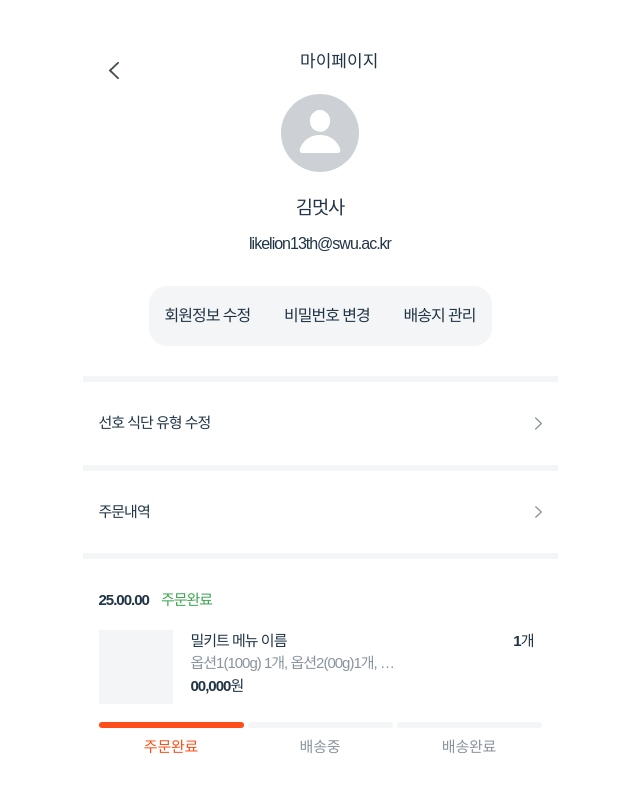
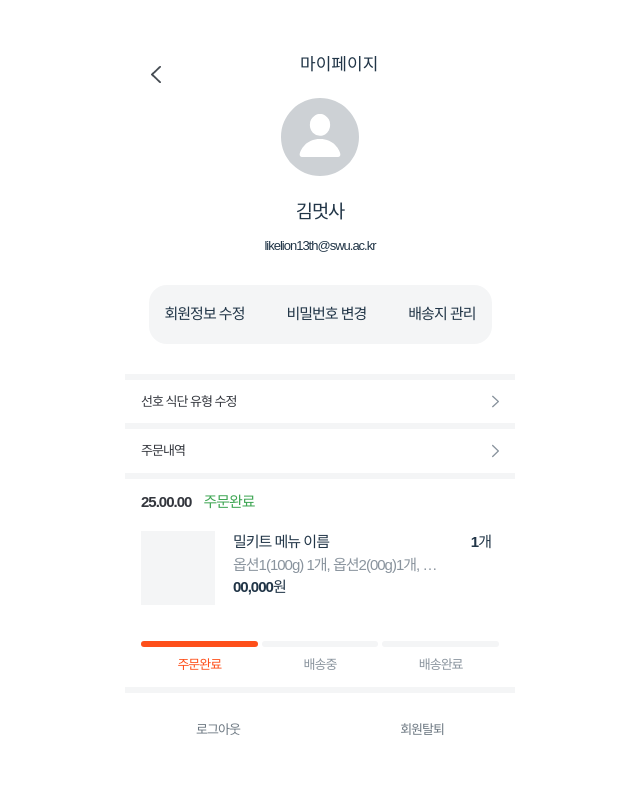
Before and after one commit to miswulin/MealForYou_FE, a React (Vite) app: page /mypage in a window 1280 px wide. Shown: the top 792 px of the page, without its empty margins (320-960 px from the left). Built offline with nearby package versions, Linux system fonts and the light colour scheme.

Commit message:
feat: 마이페이지 로그아웃/탈퇴버튼 추가 및 UI 수정

```diff
--- a/package.json
+++ b/package.json
@@ -14,6 +14,7 @@
     "@emotion/styled": "^11.14.1",
     "@mui/icons-material": "^7.3.5",
     "@mui/material": "^7.3.5",
+    "axios": "^1.13.2",
     "react": "^19.1.1",
     "react-dom": "^19.1.1",
     "react-icons": "^5.5.0",
--- a/src/App.css
+++ b/src/App.css
@@ -1,6 +1,6 @@
 #root {
   width: 100%;
-  max-width: 475px;
+  max-width: 390px;
   margin: 0 auto;
   text-align: center;
 }
--- a/src/pages/MyPage/MyPage.jsx
+++ b/src/pages/MyPage/MyPage.jsx
@@ -3,10 +3,47 @@ import arrow from "../../assets/right_arrow.svg";
 import styles from "../MyPage/MyPage.module.css";
 import Header from "../../components/Header";
 import { useNavigate } from "react-router-dom";
+import { useState, useEffect } from "react";
 
 export default function MyPage() {
+
   const navigate = useNavigate();
+  //모달창
+  const [showLogout, setShowLogout] = useState(false);
+  const [showDelete, setShowDelete] = useState(false);
+  const [showLogoutDone, setShowLogoutDone] = useState(false);
+  const [showDeleteDone, setShowDeleteDone] = useState(false);
 
+  //로그아웃 함수
+  const handleLogoutConfirm = () => {
+    setShowLogout(false); //로그아웃 모달 없애고
+    setShowLogoutDone(true); //로그아웃 완료 창 뜨도록
+  };
+
+  //회원탈퇴 함수
+  const handleDeleteConfirm = () => {
+    setShowDelete(false); //회원탈퇴 모달 없애고
+    setShowDeleteDone(true); //회원탈퇴 완료 창 뜨도록
+  };
+
+  // 완료 모달 3초 뒤 자동 닫기
+  useEffect(() => {
+    if (showLogoutDone) {
+      const timer = setTimeout(() => {
+        setShowLogoutDone(false);
+      }, 3000);
+      return () => clearTimeout(timer);
+    }
+  }, [showLogoutDone]);
+
+  useEffect(() => {
+    if (showDeleteDone) {
+      const timer = setTimeout(() => {
+        setShowDeleteDone(false);
+      }, 3000);
+      return () => clearTimeout(timer);
+    }
+  }, [showDeleteDone]);
   return (
     <main className={styles.page}>
       {/* 헤더*/}
@@ -21,7 +58,7 @@ export default function MyPage() {
         <div className={styles.profile}>
           <img src={profileIcon} alt="Profile Icon" />
           <h3>김멋사</h3>
-          <p>likelion13th@swu.ac.kr</p>
+          <p className={styles.email}>likelion13th@swu.ac.kr</p>
         </div>
         {/* 각 페이지로 이동 */}
         <div className={styles.userSettings}>
@@ -29,7 +66,7 @@ export default function MyPage() {
           <p onClick={() => navigate("/editpassword")}>비밀번호 변경</p>
           <p onClick={() => navigate("/editaddress")}>배송지 관리</p>
         </div>
-        <hr className={styles.hr1} />
+        <hr className={styles.hr} />
         <div className={styles.container}>
           <h3>선호 식단 유형 수정</h3>
           <img
@@ -39,16 +76,16 @@ export default function MyPage() {
             style={{ cursor: "pointer" }}
           />
         </div>
-        <hr className={styles.hr1} />
+        <hr className={styles.hr} />
 
         <div className={styles.container}>
           <h3>주문내역</h3>
           <img src={arrow} alt="arrow Icon" style={{ cursor: "pointer" }} />
         </div>
-        <hr />
+        <hr className={styles.hr} />
         <div className={styles.wrapper}>
           <div className={styles.textWrapper}>
-            <h5>25.00.00</h5>
+            <h5 className={styles.orderDate}>25.00.00</h5>
             <h5 className={styles.orderStatus}>주문완료</h5>
           </div>
           <div className={styles.item}>
@@ -64,6 +101,8 @@ export default function MyPage() {
               <p className={styles.price}>00,000원</p>
             </div>
           </div>
+          <hr className={styles.hr} />
+
           {/* 주문 상태 표시 */}
           <div className={styles.statusContainer}>
             <div className={`${styles.step} ${styles.active}`}>
@@ -82,6 +121,82 @@ export default function MyPage() {
             </div>
           </div>
         </div>
+        <hr className={styles.hr} />
+        {/* 로그아웃, 회원탈퇴 */}
+        <div>
+          <div className={styles.btnWrapper}>
+            <p onClick={() => setShowLogout(true)}>로그아웃</p>
+            <p onClick={() => setShowDelete(true)}>회원탈퇴</p>
+          </div>
+
+          {/* 로그아웃 모달 */}
+          {showLogout && (
+            <div className={styles.modal}>
+              <div className={styles.modalBox}>
+                <h2 className={styles.title}>로그아웃</h2>
+                <p className={styles.text}>로그아웃을 계속 하시겠습니까?</p>
+                <div className={styles.btnBox}>
+                  <button
+                    className={styles.cancel}
+                    onClick={() => setShowLogout(false)}
+                  >
+                    취소
+                  </button>
+                  <button
+                    className={styles.confirm}
+                    onClick={handleLogoutConfirm}
+                  >
+                    로그아웃
+                  </button>
+                </div>
+              </div>
+            </div>
+          )}
+          {/* 로그아웃 완료 모달 */}
+          {showLogoutDone && (
+            <div className={styles.modal}>
+              <div className={styles.modalBox}>
+                <h2 className={styles.title}>로그아웃 완료</h2>
+                <p className={styles.text}>로그아웃이 완료되었습니다.</p>
+              </div>
+            </div>
+          )}
+          {/* 회원탈퇴 모달 */}
+          {showDelete && (
+            <div className={styles.modal}>
+              <div className={styles.modalBox}>
+                <h2 className={styles.title}>회원탈퇴</h2>
+                <p className={styles.text}>회원탈퇴를 계속 하시겠습니까?</p>
+                <div className={styles.btnBox}>
+                  <button
+                    className={styles.cancel}
+                    onClick={() => setShowDelete(false)}
+                  >
+                    취소
+                  </button>
+                  <button
+                    className={styles.confirm}
+                    onClick={handleDeleteConfirm}
+                  >
+                    회원탈퇴
+                  </button>
+                </div>
+              </div>
+            </div>
+          )}
+          {/* 로그아웃 완료 모달 */}
+          {showDeleteDone && (
+            <div className={styles.modal}>
+              <div className={styles.modalBox}>
+                <h2 className={styles.title}>탈퇴 완료</h2>
+                <p className={styles.text}>
+                  회원탈퇴가 완료되었습니다. <br />
+                  그동안 밀포유를 사용해주셔서 감사합니다.
+                </p>
+              </div>
+            </div>
+          )}
+        </div>
       </section>
     </main>
   );
--- a/src/pages/MyPage/MyPage.module.css
+++ b/src/pages/MyPage/MyPage.module.css
@@ -4,6 +4,9 @@ h5 {
   margin: 0;
   padding: 0;
   letter-spacing: -1px;
+}
+.email {
+  font-size: 13px;
 }
 .page {
   height: 100%;
@@ -33,11 +36,13 @@ h5 {
 }
 .userSettings p {
   cursor: pointer;
+  font-size: 15px;
 }
-.hr1 {
+.hr {
   height: 6px;
   background-color: #f4f5f6;
   border: none;
+  margin: 0px;
 }
 .container {
   display: flex;
@@ -45,14 +50,11 @@ h5 {
   justify-content: space-between;
 }
 .container h3 {
-  font-size: 15px;
+  font-size: 13px;
   font-weight: 700;
+  color: #33363d;
 }
-hr {
-  height: 1px;
-  background-color: #f4f5f6;
-  border: none;
-}
+
 .wrapper {
   padding: 12px 16px;
   display: flex;
@@ -65,6 +67,9 @@ hr {
 .textWrapper h5 {
   font-size: 15px;
   font-weight: 700;
+}
+.orderDate {
+  color: #33363d;
 }
 .orderStatus {
   color: #3fa654;
@@ -107,6 +112,7 @@ hr {
   white-space: nowrap;
   color: #8a949e;
 }
+
 /* 배송상태 표시 */
 .statusContainer {
   display: grid;
@@ -130,10 +136,9 @@ hr {
 }
 
 .label {
-  font-size: 15px;
-  font-weight: 600;
+  font-size: 13px;
   color: #8a949e;
-  letter-spacing: -0.2px;
+  letter-spacing: -1px;
 }
 
 /* 활성화 단계 */
@@ -144,3 +149,72 @@ hr {
 .active .label {
   color: #fe4f1a;
 }
+
+/* 로그아웃, 회원탈퇴 버튼 */
+.btnWrapper {
+  display: flex;
+  justify-content: space-between;
+  padding: 27px 71px;
+}
+.btnWrapper p {
+  font-size: 13px;
+  color: #6d7882;
+  cursor: pointer;
+}
+.modal {
+  position: fixed;
+  top: 50%;
+  left: 50%;
+  transform: translate(-50%, -50%);
+  z-index: 999;
+  display: flex;
+  padding: 24px 30px;
+  flex-direction: column;
+  justify-content: center;
+  align-items: center;
+  margin: 0 auto;
+  border-radius: 12px;
+  box-sizing: border-box;
+  background: #fff;
+  box-shadow: 0 0 10px 0 rgba(0, 0, 0, 0.15);
+}
+.btnBox {
+  display: flex;
+  justify-content: space-between;
+  margin-top: 24px;
+}
+.btnBox button {
+  height: 40px;
+  min-width: 90px;
+  padding: 0 18px;
+  justify-content: center;
+  align-items: center;
+  border-radius: 18px;
+  font-size: 15px;
+  font-weight: 700;
+}
+.cancel {
+  color: #cdd1d5;
+  background-color: #fff;
+  border: 1.6px solid #cdd1d5;
+}
+.cancel:hover {
+  border: 1.6px solid #cdd1d5;
+}
+.confirm {
+  color: #fff;
+  border: none;
+  background-color: #fe4f1a;
+}
+
+h2 {
+  margin: 0;
+  margin-bottom: 12px;
+}
+.title {
+  font-size: 22px;
+  font-weight: 700;
+}
+.text {
+  font-size: 17px;
+}
```
Also changed, not shown: src/api/client.js (added), 2 other files (tests, documents, lock files or other folders).
